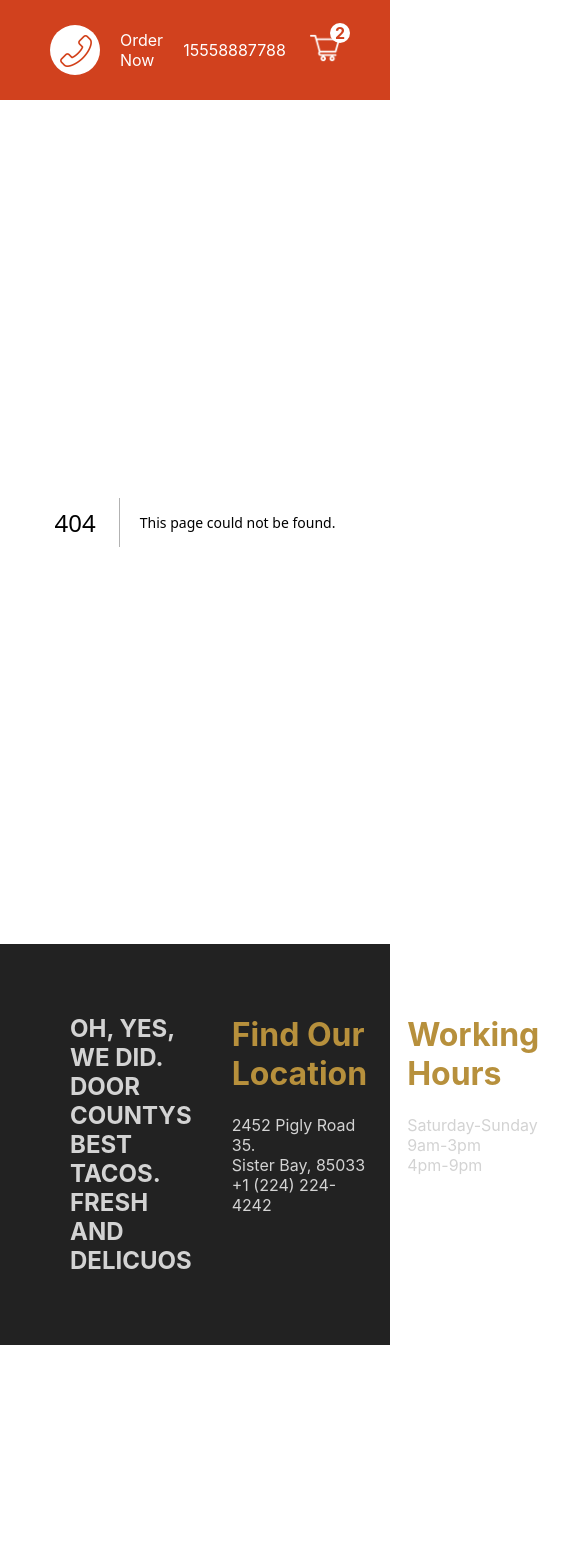
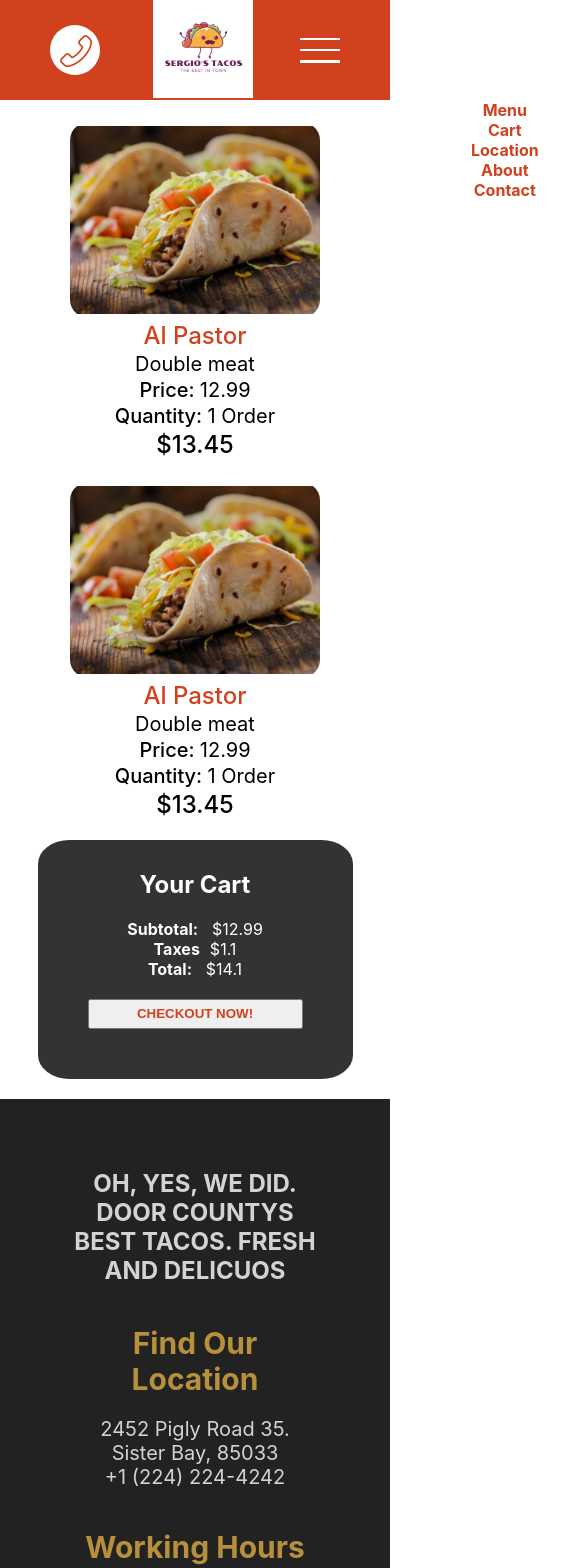
Before and after one commit to ShahmarAliyev/nextjs-food, a Next.js app: page /cart in a window 390 px wide. Before the commit this address had no page. Shown: the top 1568 px of the page, 585 px wide, since content can reach past the window. Before the commit the page ends 1345 px from the top, so only its background shows below. Built offline with nearby package versions, Linux system fonts and the light colour scheme.

Commit message:
Added cart page and added phone responsiveness

```diff
--- a/components/Navbar.jsx
+++ b/components/Navbar.jsx
@@ -1,6 +1,9 @@
 import Image from "next/image";
+import { useState } from "react";
 import styles from "../styles/Navbar.module.css";
 const Navbar = () => {
+  const [open, setOpen] = useState(false);
+
   return (
     <div className={styles.container}>
       <div className={styles.item}>
@@ -34,6 +37,24 @@ const Navbar = () => {
           <div className={styles.counter}>2</div>
         </div>
       </div>
+      <div className={styles.hamburger} onClick={() => setOpen(!open)}>
+        <div className={styles.line} />
+        <div className={styles.line} />
+        <div className={styles.line} />
+      </div>
+      <ul
+        onClick={() => {
+          setOpen(false);
+        }}
+        className={styles.menu}
+        style={{ right: open ? "0px" : "-50vw" }}
+      >
+        <li className={styles.menuItem}>Menu</li>
+        <li className={styles.menuItem}>Cart</li>
+        <li className={styles.menuItem}>Location</li>
+        <li className={styles.menuItem}>About</li>
+        <li className={styles.menuItem}>Contact</li>
+      </ul>
     </div>
   );
 };
--- /dev/null
+++ b/pages/cart.jsx
@@ -0,0 +1,80 @@
+import Image from "next/image";
+import styles from "../styles/Cart.module.css";
+
+const Cart = () => {
+  return (
+    <div className={styles.container}>
+      <div className={styles.left}>
+        <table className={styles.table}>
+          <tbody>
+            <tr className={styles.trTitle}>
+              <th>Product</th>
+              <th>Name</th>
+              <th>Extras</th>
+              <th>Price</th>
+              <th>Quantity</th>
+              <th>Total</th>
+            </tr>
+            <tr className={styles.tr}>
+              <td className={styles.imgContainer}>
+                <Image src="/img/taco.png" alt="" className={styles.img} fill />
+              </td>
+              <td>
+                <span className={styles.name}> Al Pastor</span>
+              </td>
+              <td>
+                <span className={styles.extras}> Double meat</span>
+              </td>
+              <td>
+                <span className={styles.price}> 12.99</span>
+              </td>
+              <td>
+                <span className={styles.quantity}> 1 Order</span>
+              </td>
+              <td>
+                <span className={styles.total}> $13.45 </span>
+              </td>
+            </tr>
+            <tr className={styles.tr}>
+              <td className={styles.imgContainer}>
+                <Image src="/img/taco.png" alt="" className={styles.img} fill />
+              </td>
+              <td>
+                <span className={styles.name}> Al Pastor</span>
+              </td>
+              <td>
+                <span className={styles.extras}> Double meat</span>
+              </td>
+              <td>
+                <span className={styles.price}> 12.99</span>
+              </td>
+              <td>
+                <span className={styles.quantity}> 1 Order</span>
+              </td>
+              <td>
+                <span className={styles.total}> $13.45 </span>
+              </td>
+            </tr>
+          </tbody>
+        </table>
+      </div>
+      <div className={styles.right}>
+        <div className={styles.wrapper}>
+          <h2 className={styles.title}>Your Cart</h2>
+          <div className={styles.totalText}>
+            <b className={styles.totalTextTitle}> Subtotal: </b> $12.99
+          </div>
+          <div className={styles.totalText}>
+            <b className={styles.totalTextTitle}> Taxes</b>$1.1
+          </div>
+          <div className={styles.totalText}>
+            <b className={styles.totalTextTitle}> Total: </b>$14.1
+          </div>
+          <button className={styles.button}>CHECKOUT NOW!</button>
+        </div>
+      </div>
+    </div>
+  );
+};
+
+export default Cart;
--- /dev/null
+++ b/styles/Cart.module.css
@@ -0,0 +1,131 @@
+.container {
+  padding: 50px;
+  display: flex;
+  /* align-items: center;
+  justify-content: center; */
+}
+
+.left {
+  flex: 2;
+}
+
+.right {
+  flex: 1;
+}
+
+.table {
+  width: 100%;
+  border-spacing: 20px;
+  justify-content: space-between;
+  align-items: center;
+  text-align: center;
+}
+.imgContainer {
+  position: relative;
+  width: 100px;
+  height: 100px;
+}
+.img {
+  border-radius: 75%;
+  object-fit: contain;
+}
+
+.name {
+  font-weight: 500;
+  color: #d1411e;
+  font-size: 18px;
+}
+
+.total {
+  font-weight: 500;
+  font-size: 18px;
+}
+
+.wrapper {
+  width: 90%;
+  max-height: 300px;
+  background-color: #333;
+  padding: 50px;
+  padding-top: 10px;
+  display: flex;
+  flex-direction: column;
+  justify-content: space-between;
+  color: white;
+}
+
+.totalTextTitle {
+  margin-right: 10px;
+}
+
+.button {
+  height: 30px;
+  color: #d1411e;
+  font-weight: bold;
+  cursor: pointer;
+  margin-top: 20px;
+}
+
+@media screen and (max-width: 480px) {
+  .container {
+    flex-direction: column;
+    padding: 20px;
+  }
+
+  .table {
+    display: flex;
+    flex-direction: column;
+    align-items: center;
+    justify-content: center;
+  }
+  .trTitle {
+    display: none;
+  }
+  .tr {
+    display: flex;
+    flex-direction: column;
+    justify-content: center;
+    align-items: center;
+    margin-bottom: 20px;
+  }
+  .name,
+  .total {
+    font-size: 24px;
+  }
+  .imgContainer {
+    width: 250px;
+    height: 200px;
+  }
+  .img {
+    border-radius: 10%;
+  }
+  .right {
+    display: flex;
+    align-items: center;
+    justify-content: center;
+    text-align: center;
+    width: 100%;
+    margin: 0;
+  }
+  .wrapper {
+    border-radius: 10%;
+    margin: 0;
+  }
+  .extras,
+  .price,
+  .quantity {
+    font-size: 20px;
+  }
+
+  .price::before {
+    content: "Price: ";
+    font-weight: 500;
+  }
+  .quantity::before {
+    content: "Quantity: ";
+    font-weight: 500;
+  }
+  .Total::before {
+    content: "Total: ";
+    font-weight: 500;
+  }
+}
--- a/styles/Footer.module.css
+++ b/styles/Footer.module.css
@@ -35,3 +35,21 @@
 .motto {
   color: rgb(211, 211, 211);
 }
+@media screen and (max-width: 480px) {
+  .container {
+    height: auto;
+    text-align: center;
+  }
+  .item:first-child {
+    display: none;
+  }
+  .item {
+    flex-direction: column;
+  }
+  .title {
+    font-size: 30px;
+  }
+  .text {
+    font-size: 20px;
+  }
+}
--- a/styles/Navbar.module.css
+++ b/styles/Navbar.module.css
@@ -8,6 +8,7 @@
   position: sticky;
   top: 0;
   z-index: 999;
+  position: relative;
 }
 
 .item {
@@ -18,11 +19,13 @@
 
 .item:nth-child(2) {
   justify-content: center;
-  flex: 3;
+  flex: 120;
+  margin-right: 100px;
 }
 
 .item:last-child {
-  justify-content: flex-end;
+  flex: 1;
+  justify-content: center;
 }
 
 .callButton {
@@ -80,13 +83,96 @@
   font-weight: bold;
   color: #d1411e;
 }
+.hamburger {
+  display: none;
+  width: 40px;
+  height: 25px;
+  cursor: pointer;
+}
+.line {
+  width: 100%;
+  height: 2.5px;
+  background-color: white;
+}
+.menu {
+  display: none;
+  position: fixed;
+  height: calc(100vh-100px);
+  width: 19vh;
+  background-color: rgb(255, 255, 255);
+  top: 100px;
+  margin: 0;
+  padding: 0;
+  z-index: 999;
+  font-weight: bold;
+  color: #d1411e;
+  list-style: none;
+  transition: all 0.8s ease;
+}
 
 @media screen and (max-width: 480px) {
-  .item:nth-child(2) {
+  .listItem {
+    display: none;
+  }
+  .item:nth-child(3) {
     display: none;
   }
 
   .item:nth-child(1) {
-    flex: 3;
+    flex: 2;
+    margin-right: 25px;
+  }
+
+  .texts {
+    display: none;
+  }
+  .hamburger {
+    display: flex;
+    flex-direction: column;
+    align-items: center;
+    justify-content: space-between;
+    margin-left: -80px;
+  }
+
+  .menu {
+    display: flex;
+    flex-direction: column;
+    align-items: center;
+    justify-content: space-around;
   }
 }
+
+@media screen and (min-width: 480px) and (max-width: 768px) {
+  .listItem {
+    display: none;
+  }
+
+  .item:nth-child(3) {
+    flex: 2;
+  }
+
+  .item:nth-child(1) {
+    flex: 2;
+  }
+
+  .texts:last-child {
+    display: none;
+  }
+  .item:nth-child(3) {
+    display: none;
+  }
+
+  .hamburger {
+    display: flex;
+    flex-direction: column;
+    align-items: center;
+    justify-content: space-between;
+    margin-left: 80px;
+  }
+  .menu {
+    display: flex;
+    flex-direction: column;
+    align-items: center;
+    justify-content: space-around;
+  }
+}
--- a/styles/Product.module.css
+++ b/styles/Product.module.css
@@ -47,12 +47,12 @@
   height: 20px;
 }
 
-/* .add {
+.add {
   height: 60px;
-} */
+}
 .quantity {
   width: 50px;
-  height: 30xp;
+  height: 35xp;
 }
 
 .button {
@@ -64,3 +64,44 @@
   font-weight: 500;
   cursor: pointer;
 }
+
+@media screen and (max-width: 480px) {
+  .container {
+    height: auto;
+    text-align: center;
+    flex-direction: column;
+  }
+  .imgContainer {
+    margin-top: 20px;
+    width: 85vw;
+    height: 45vh;
+  }
+  .title {
+    margin: 5px;
+  }
+
+  .ingredients {
+    display: flex;
+    flex-direction: column;
+  }
+  .option {
+    font-size: 18px;
+    height: 35px;
+    margin-bottom: 20px;
+  }
+  .checkbox {
+    margin-right: 15px;
+    height: 20px;
+  }
+  .quantity {
+    margin-right: 5px;
+    height: 35px;
+    width: 40px;
+    font-size: 20px;
+  }
+  .button {
+    height: 50px;
+    width: 80px;
+    margin-left: 20px;
+  }
+}
--- a/styles/TacoCard.module.css
+++ b/styles/TacoCard.module.css
@@ -25,3 +25,16 @@
   text-align: center;
   color: #777;
 }
+
+@media screen and (max-width: 480px) {
+  .container {
+    width: 100%;
+  }
+  .title {
+    font-size: 30px;
+  }
+  .price,
+  .desc {
+    font-size: 20px;
+  }
+}
--- a/styles/TacoList.module.css
+++ b/styles/TacoList.module.css
@@ -19,3 +19,14 @@
   justify-content: center;
   flex-wrap: wrap;
 }
+
+@media screen and (max-width: 480px) {
+  .title {
+    text-align: center;
+  }
+  .desc {
+    width: 90%;
+    text-align: center;
+    font-size: 18px;
+  }
+}
--- a/styles/globals.css
+++ b/styles/globals.css
@@ -15,7 +15,7 @@ a {
   box-sizing: border-box;
 }
 
-@media (prefers-color-scheme: dark) {
+/* @media (prefers-color-scheme: dark) {
   html {
     color-scheme: white;
   }
@@ -23,4 +23,4 @@ a {
     color: rgb(0, 0, 0);
     background: rgb(255, 255, 255);
   }
-}
+} */
```
Also changed, not shown: pages/index.js (+5 -2 lines), styles/Home.module.css (added).
